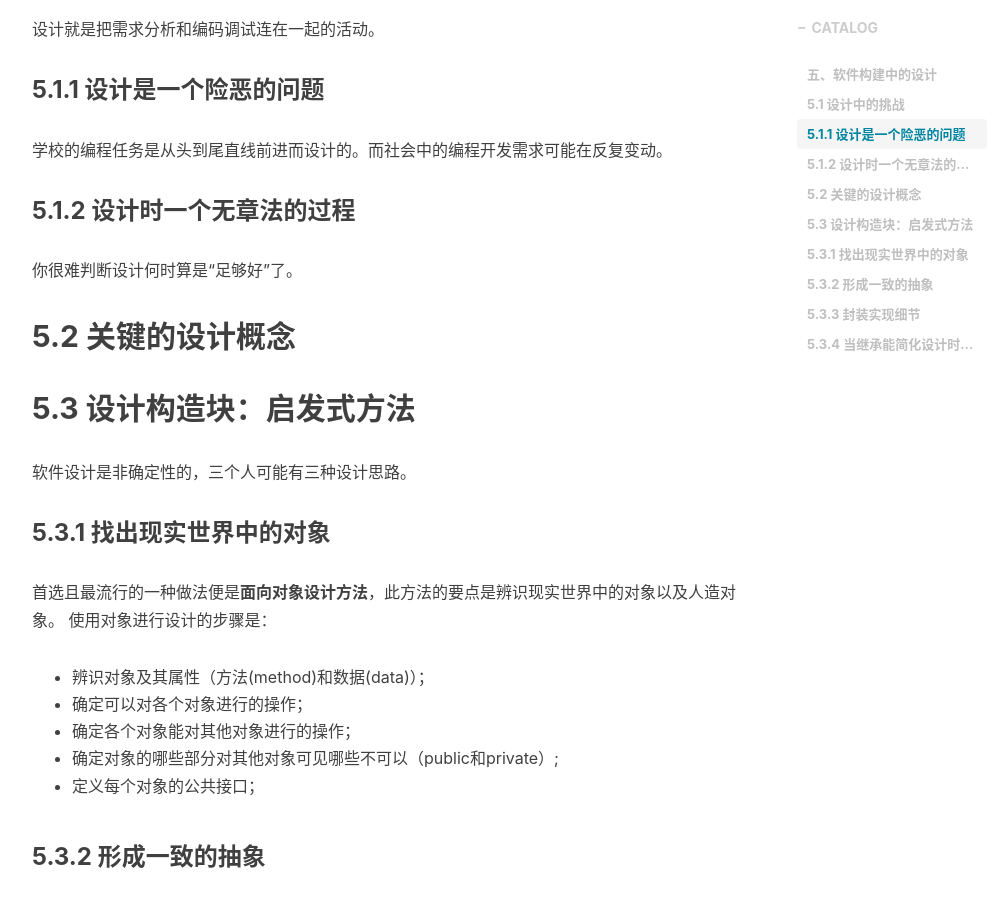
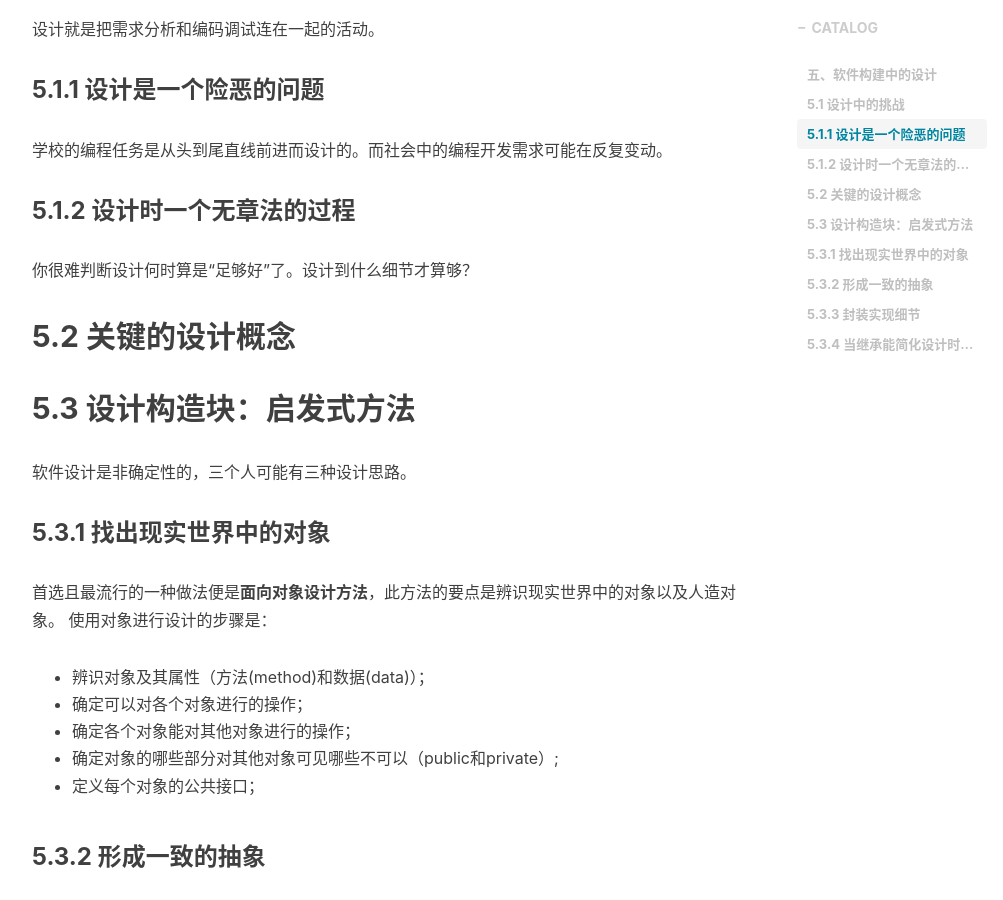
Before and after one commit to shihai1991/shihai1991.github.io, a Jekyll site: the page built from _posts/2022-05-28-代码大全2.md, in a window 1280 px wide and 900 px high, scrolled down 643 px. Shown: the whole window, without its empty margins (233-1236 px from the left). Built offline with Jekyll 4.4.1, drawn with Linux system fonts in a browser that asks for light colours; nearby versions of some CDN libraries; comment, search, counter and statistics services are not loaded.

Commit message:
Update 2022-05-28-代码大全2.md

```diff
--- a/_posts/2022-05-28-代码大全2.md
+++ b/_posts/2022-05-28-代码大全2.md
@@ -16,7 +16,7 @@ time: '2022.06.01 15:52:00'
 学校的编程任务是从头到尾直线前进而设计的。而社会中的编程开发需求可能在反复变动。
 
 ### 5.1.2 设计时一个无章法的过程
-你很难判断设计何时算是“足够好”了。
+你很难判断设计何时算是“足够好”了。设计到什么细节才算够？
 
 ## 5.2 关键的设计概念
 
```
